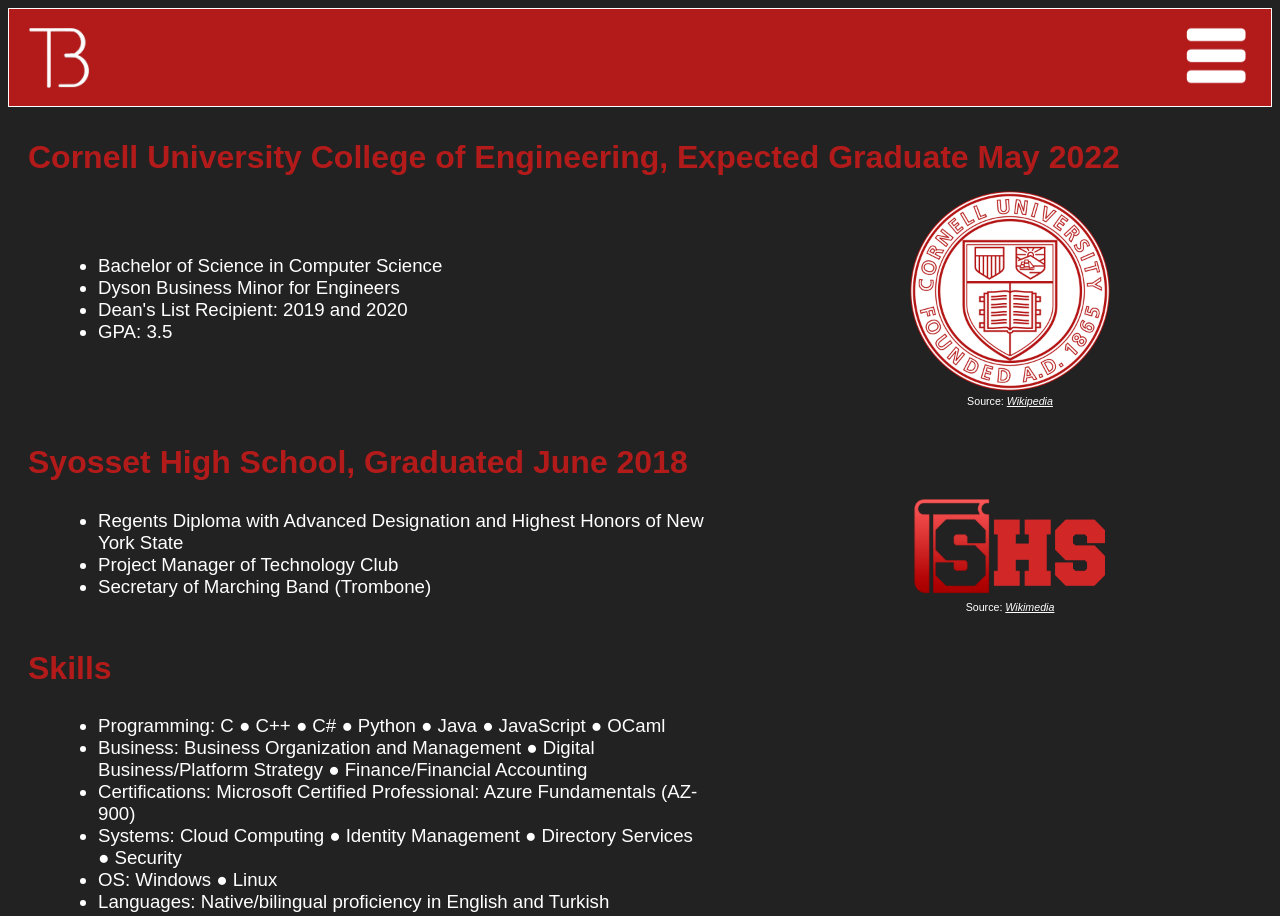
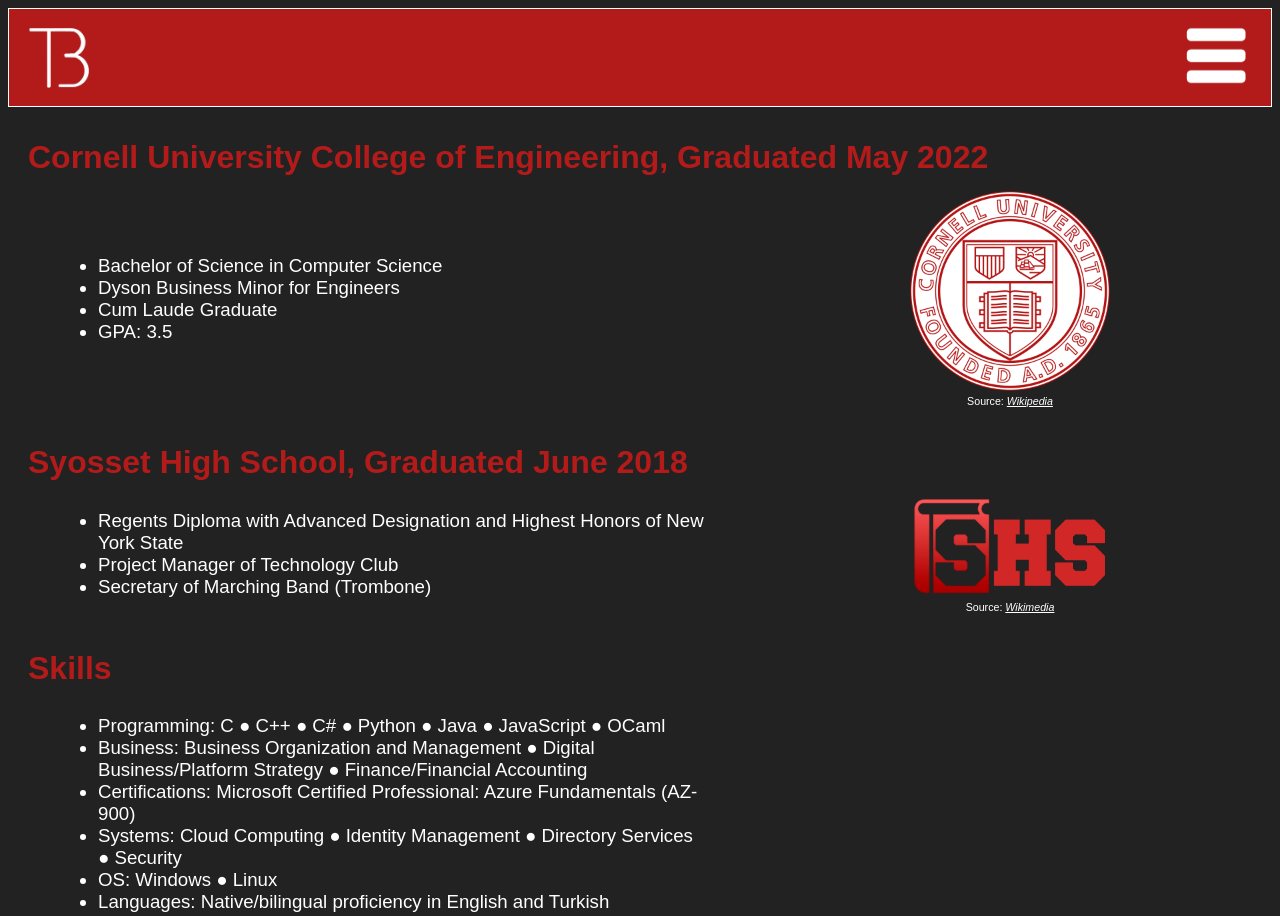
Before and after one commit to BerkTan/PersonalSite, a plain HTML site: page education.html in a window 1280 px wide. Shown: the top 916 px of the page. Drawn offline with Linux system fonts and the light colour scheme.

Commit message:
Updated status to graduated university

```diff
--- a/education.html
+++ b/education.html
@@ -31,12 +31,12 @@
     </header>
 
     <section>
-      <h3><strong>Cornell University College of Engineering, Expected Graduate May 2022</strong></h3>
+      <h3><strong>Cornell University College of Engineering, Graduated May 2022</strong></h3>
       <div class = "bulletandphoto">
         <ul>
           <li>Bachelor of Science in Computer Science</li>
           <li>Dyson Business Minor for Engineers</li>
-          <li>Dean's List Recipient: 2019 and 2020</li>
+          <li>Cum Laude Graduate</li>
           <li>GPA: 3.5</li>
         </ul>
         <figure>
```
Also changed, not shown: experience.html (+1 -3 lines), index.html (+1 -1 lines).
